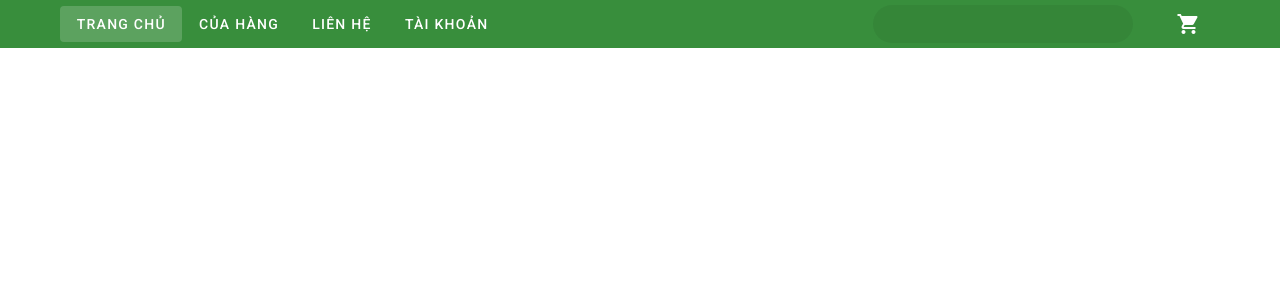
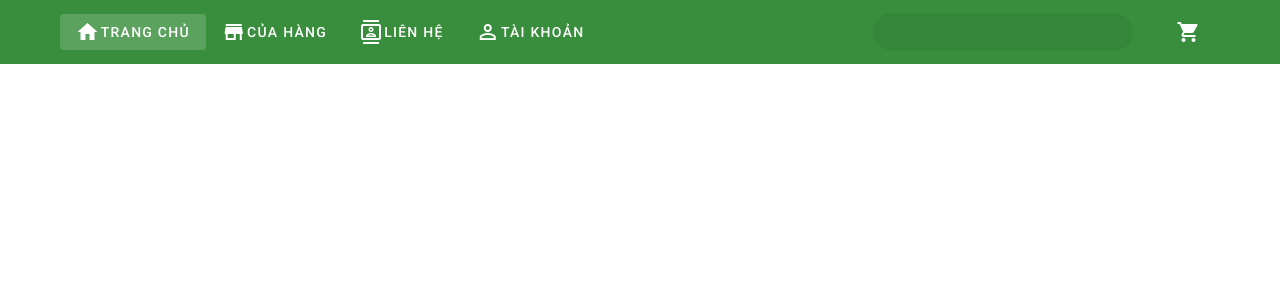
Before and after one commit to haivu2001/banrau-front, a Nuxt app: page / in a window 1280 px wide. Shown: the top 300 px of the page. Built offline with nearby package versions, Linux system fonts and the light colour scheme.

Commit message:
app bar bigger, icon for links

```diff
--- a/layouts/default.vue
+++ b/layouts/default.vue
@@ -1,8 +1,9 @@
 <template>
   <v-app>
-    <v-app-bar app color="primary" dense flat>
+    <v-app-bar app color="primary" flat>
       <v-container class="py-0 fill-height">
         <v-btn v-for="link in links" :key="link.target" :to="link.target" dark text>
+          <v-icon> {{ link.icon }}</v-icon>
           {{ link.name }}
         </v-btn>
         <v-spacer></v-spacer>
@@ -35,10 +36,10 @@
 export default {
   data: () => ({
     links: [
-      {name: 'Trang Chủ', target: '/'},
-      {name: 'Của Hàng', target: '/shop'},
-      {name: 'Liên Hệ', target: '/contact'},
-      {name: 'Tài Khoản', target: '/account'},
+      {name: 'Trang Chủ', target: '/', icon: 'mdi-home'},
+      {name: 'Của Hàng', target: '/shop', icon: 'mdi-store'},
+      {name: 'Liên Hệ', target: '/contact', icon: 'mdi-contacts-outline'},
+      {name: 'Tài Khoản', target: '/account', icon: 'mdi-account-outline'},
     ]
   })
 }
```
